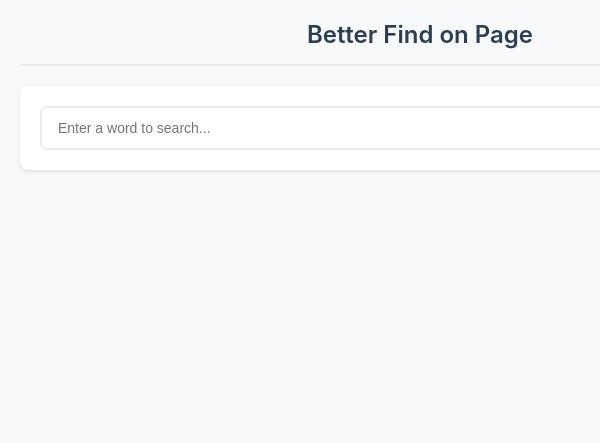
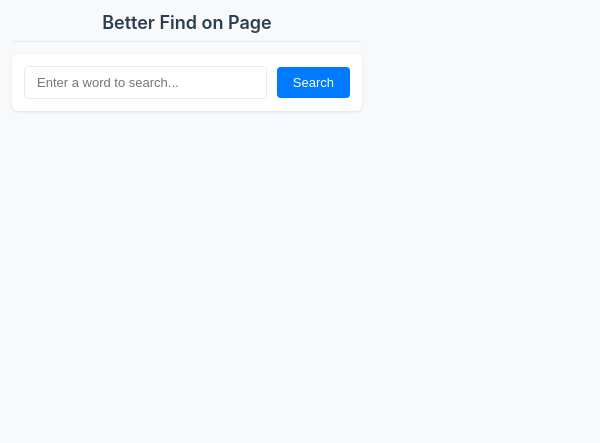
Before and after one commit to munneth/betterFindOnPage, a browser extension: page popup.html in a window 400 px wide. Shown: the top 443 px of the page, 600 px wide, since content can reach past the window. Drawn offline with Linux system fonts and the light colour scheme.

Commit message:
more compact UI

```diff
--- a/popup.html
+++ b/popup.html
@@ -4,34 +4,34 @@
     <title>Better Find on Page</title>
     <style>
       body {
-        width: 800px;
-        min-height: 400px;
+        width: 350px;
+        min-height: 300px;
         margin: 0;
-        padding: 20px;
+        padding: 12px;
         font-family: -apple-system, BlinkMacSystemFont, 'Segoe UI', Roboto, sans-serif;
         background-color: #f8f9fa;
       }
 
       .header {
         text-align: center;
-        margin-bottom: 20px;
-        padding-bottom: 15px;
-        border-bottom: 2px solid #e9ecef;
+        margin-bottom: 12px;
+        padding-bottom: 8px;
+        border-bottom: 1px solid #e9ecef;
       }
 
       .header h1 {
         margin: 0;
         color: #2c3e50;
-        font-size: 24px;
+        font-size: 18px;
         font-weight: 600;
       }
 
       .search-section {
         background: white;
-        padding: 20px;
-        border-radius: 8px;
-        box-shadow: 0 2px 4px rgba(0,0,0,0.1);
-        margin-bottom: 20px;
+        padding: 12px;
+        border-radius: 6px;
+        box-shadow: 0 1px 3px rgba(0,0,0,0.1);
+        margin-bottom: 12px;
       }
 
       .search-input {
@@ -42,10 +42,10 @@
 
       #searchword {
         flex: 1;
-        padding: 12px 16px;
-        border: 2px solid #e9ecef;
-        border-radius: 6px;
-        font-size: 14px;
+        padding: 8px 12px;
+        border: 1px solid #e9ecef;
+        border-radius: 4px;
+        font-size: 13px;
         outline: none;
         transition: border-color 0.2s;
       }
@@ -55,12 +55,12 @@
       }
 
       #searchBtn {
-        padding: 12px 24px;
+        padding: 8px 16px;
         background-color: #007bff;
         color: white;
         border: none;
-        border-radius: 6px;
-        font-size: 14px;
+        border-radius: 4px;
+        font-size: 13px;
         font-weight: 500;
         cursor: pointer;
         transition: background-color 0.2s;
@@ -77,13 +77,13 @@
 
       .results-container {
         background: white;
-        border-radius: 8px;
-        box-shadow: 0 2px 4px rgba(0,0,0,0.1);
+        border-radius: 6px;
+        box-shadow: 0 1px 3px rgba(0,0,0,0.1);
         overflow: hidden;
       }
 
       .results-header {
-        padding: 15px 20px;
+        padding: 10px 12px;
         background-color: #f8f9fa;
         border-bottom: 1px solid #e9ecef;
       }
@@ -91,7 +91,7 @@
       .results-header h3 {
         margin: 0;
         color: #2c3e50;
-        font-size: 18px;
+        font-size: 14px;
         font-weight: 600;
       }
 
@@ -105,12 +105,12 @@
         list-style: none;
         padding: 0;
         margin: 0;
-        max-height: 400px;
+        max-height: 250px;
         overflow-y: auto;
       }
 
       .result-item {
-        padding: 15px 20px;
+        padding: 10px 12px;
         border-bottom: 1px solid #e9ecef;
         transition: background-color 0.2s;
       }
@@ -160,13 +160,13 @@
       }
 
       .result-content {
-        font-size: 13px;
-        line-height: 1.4;
+        font-size: 12px;
+        line-height: 1.3;
         color: #495057;
       }
 
       .result-content div {
-        margin-bottom: 6px;
+        margin-bottom: 4px;
       }
 
       .highlight-link {
@@ -209,7 +209,7 @@
       }
 
       .dropdown-header {
-        padding: 15px 20px;
+        padding: 10px 12px;
         background-color: #f8f9fa;
         cursor: pointer;
         display: flex;
```
